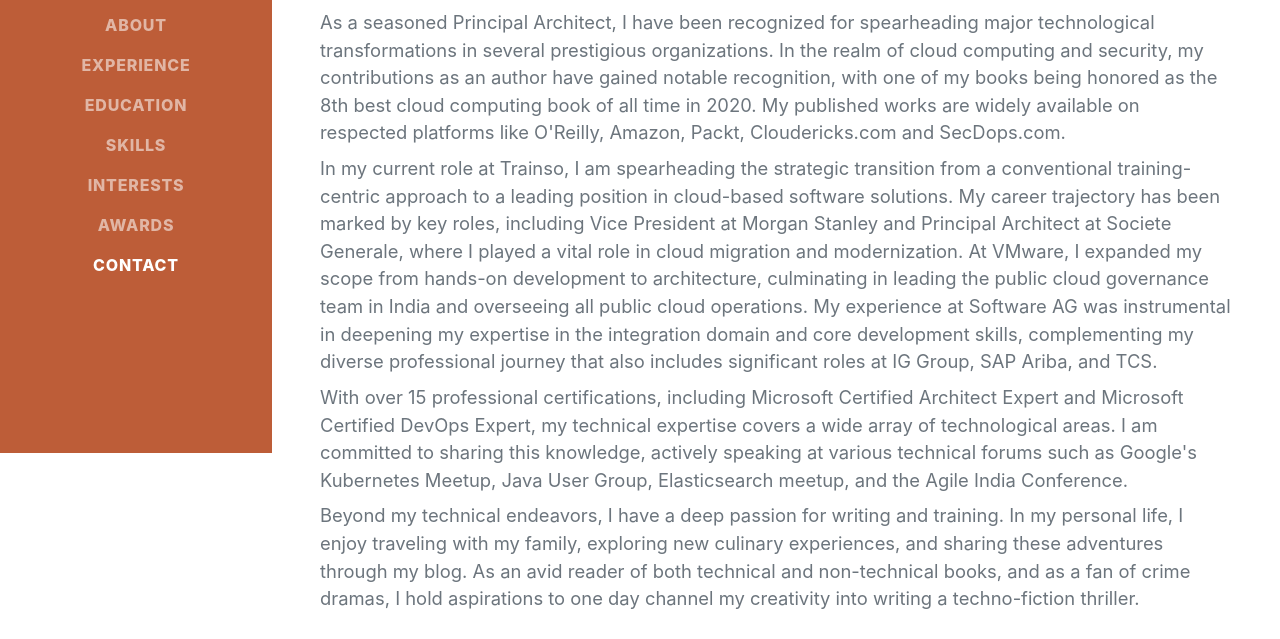
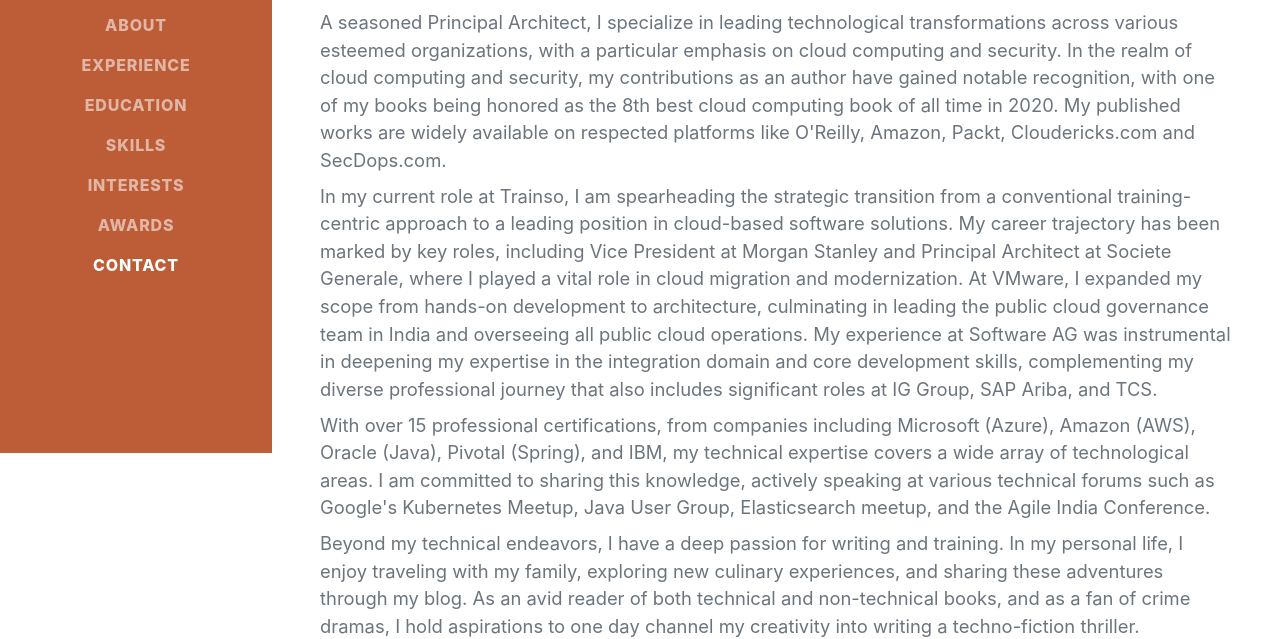
Before and after one commit to heartin/heartin.github.io, a plain HTML site: page index.html in a window 1280 px wide. Shown: the part 347-986 px from the top of the page. Drawn offline with nearby package versions, Linux system fonts and the light colour scheme; a web font is replaced by a local one.

Commit message:
Updating summary

```diff
--- a/index.html
+++ b/index.html
@@ -48,7 +48,8 @@
                   <div class="subheading mb-5">
                         Author, Architect, Trainer & Tech Evangelist
                     </div>
-                    <p class="lead mb-2">As a seasoned Principal Architect, I have been recognized for spearheading major technological transformations in several prestigious organizations.
+                    <p class="lead mb-2">
+                        A seasoned Principal Architect, I specialize in leading technological transformations across various esteemed organizations, with a particular emphasis on cloud computing and security.
                         In the realm of cloud computing and security, my contributions as an author have gained notable recognition, with one of my books being honored as the 8th best cloud computing book of all time in 2020.
                         My published works are widely available on respected platforms like O'Reilly, Amazon, Packt, Cloudericks.com and SecDops.com.
                     </p>
@@ -59,7 +60,7 @@
                         My experience at Software AG was instrumental in deepening my expertise in the integration domain and core development skills, complementing my diverse professional journey that also includes significant roles at IG Group, SAP Ariba, and TCS.
                     </p>
 
-                    <p class="lead mb-2">With over 15 professional certifications, including Microsoft Certified Architect Expert and Microsoft Certified DevOps Expert, my technical expertise covers a wide array of technological areas.
+                    <p class="lead mb-2">With over 15 professional certifications, from companies including Microsoft (Azure), Amazon (AWS), Oracle (Java), Pivotal (Spring), and IBM, my technical expertise covers a wide array of technological areas.
                         I am committed to sharing this knowledge, actively speaking at various technical forums such as Google's Kubernetes Meetup, Java User Group, Elasticsearch meetup, and the Agile India Conference.
                     </p>
 
```
